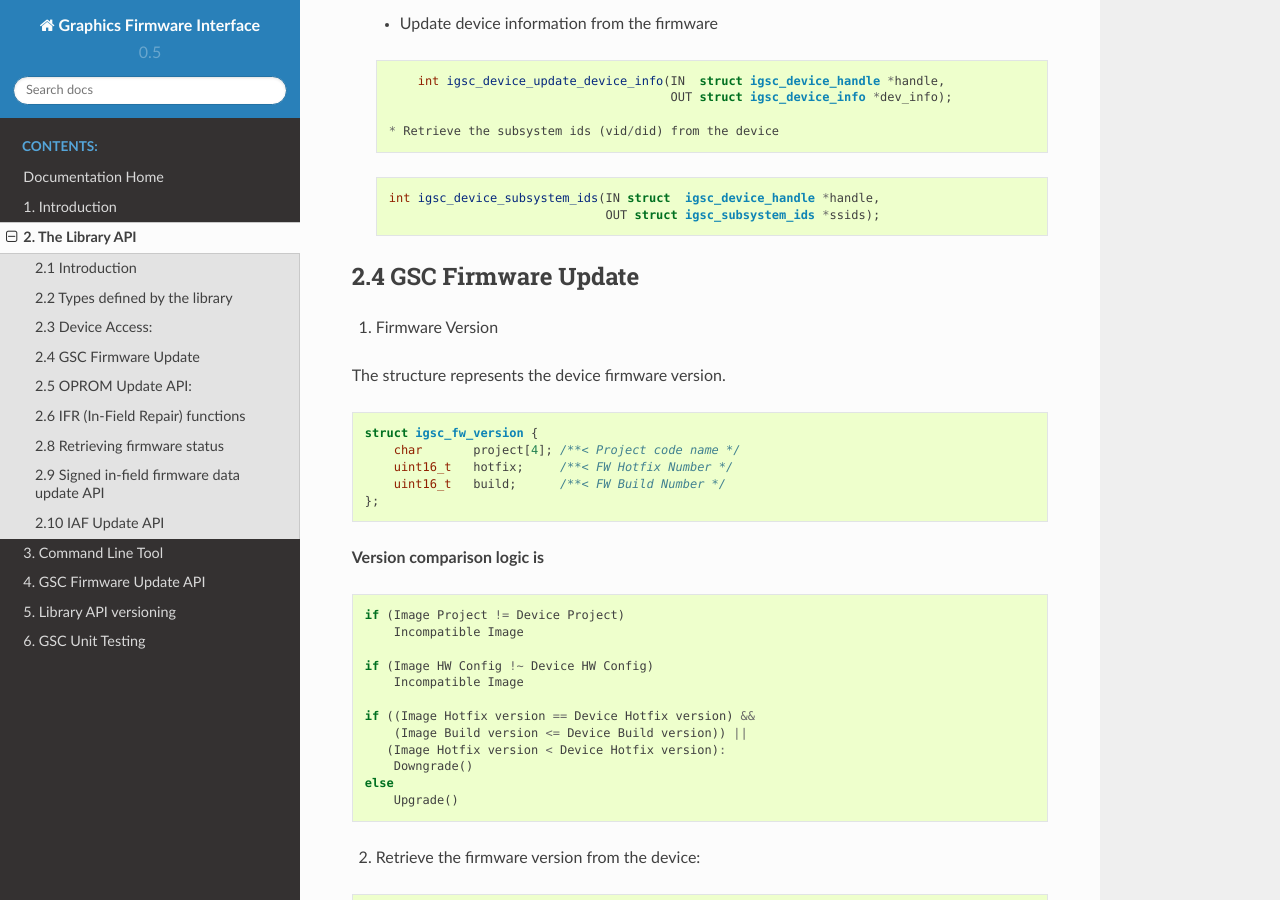
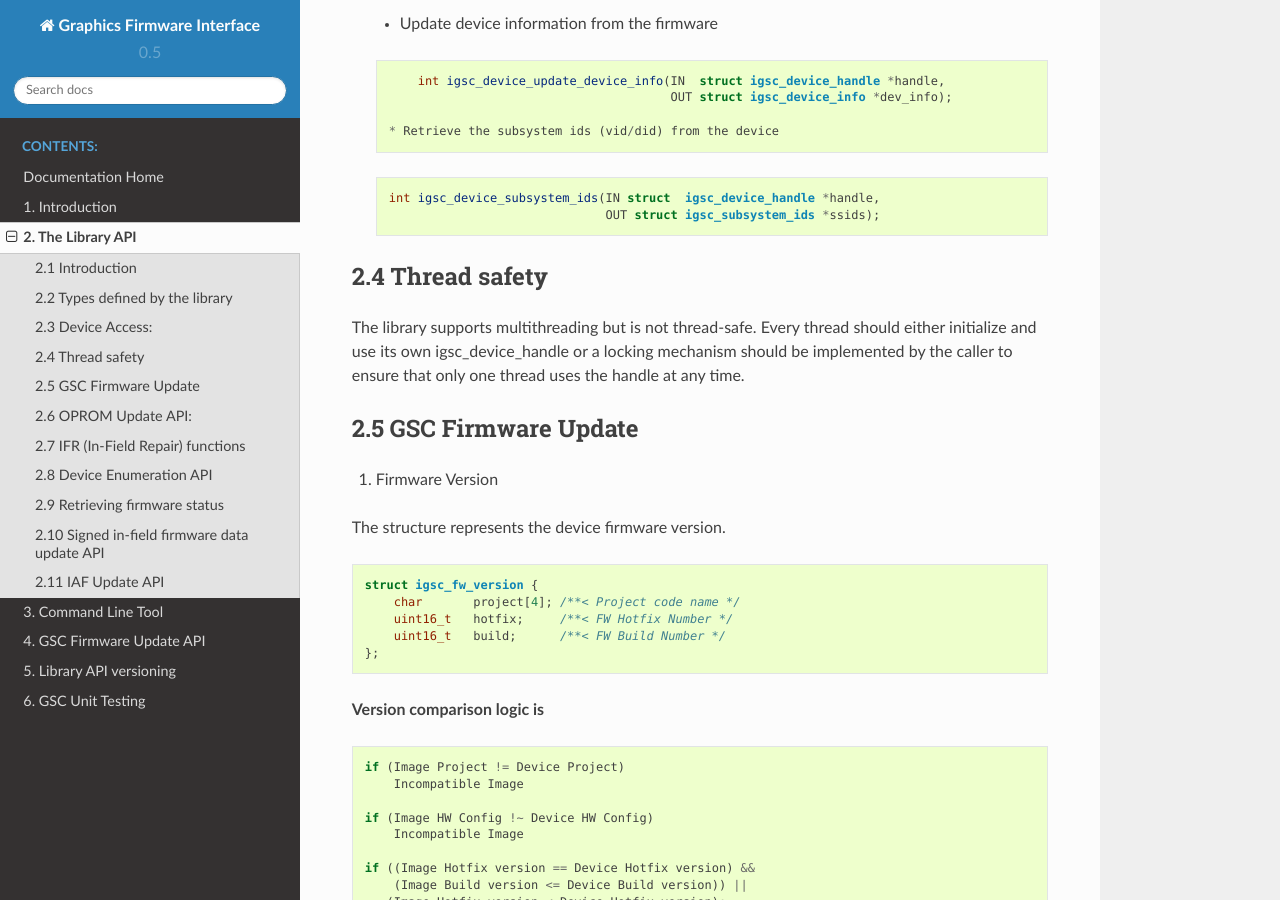
Before and after one commit to intel/igsc, a Sphinx documentation site: the page built from doc/igsc_api.rst, in a window 1280 px wide and 900 px high, scrolled down 3201 px. Built offline with Sphinx 7.4.7 and the Read the Docs theme 2.0.0, drawn with Linux system fonts in a browser that asks for light colours; formulas are drawn with MathJax 3; some of the changed text lies outside the part shown.

Commit message:
igsc: doc: add info about multithreading support
Clarify multithreading and thread-safeness of the library.

Signed-off-by: Alexander Usyskin <alexander.usyskin@intel.com>

```diff
--- a/doc/igsc_api.rst
+++ b/doc/igsc_api.rst
@@ -190,8 +190,15 @@
                                      OUT struct igsc_subsystem_ids *ssids);
 
 
+2.4 Thread safety
+~~~~~~~~~~~~~~~~~~~~~~~~
 
-2.4 GSC Firmware Update
+The library supports multithreading but is not thread-safe.
+Every thread should either initialize and use its own igsc_device_handle
+or a locking mechanism should be implemented by the caller to ensure
+that only one thread uses the handle at any time.
+
+2.5 GSC Firmware Update
 ~~~~~~~~~~~~~~~~~~~~~~~~
 
 1. Firmware Version
@@ -542,7 +549,7 @@
    uint8_t igsc_oprom_version_compare(const struct igsc_oprom_version *image_ver,
                                       const struct igsc_oprom_version *device_ver);
 
-2.6 IFR (In-Field Repair) functions
+2.7 IFR (In-Field Repair) functions
 ~~~~~~~~~~~~~~~~~~~~~~~~~~~~~~~~~~~
 
   In order to increase the lifetime of the discrete GFX die, there is some redundancy added to it.
@@ -934,7 +941,8 @@
                                    OUT uint16_t *failed_dss); /* Number of failed DSS */
 
 
-2.7 Device Enumeration API
+2.8 Device Enumeration API
+~~~~~~~~~~~~~~~~~~~~~~~~~~
 
 The device enumeration API provides access to GSC devices installed on the
 system, utilizing underlying system level enumeration API. It is less
@@ -1171,7 +1179,7 @@
                                    IN  igsc_progress_func_t progress_f,
                                    IN  void *ctx);
 
-2.10 IAF Update API
+2.11 IAF Update API
 ~~~~~~~~~~~~~~~~~~
 Intel Accelerator Fabric Platform Specific Configuration (PSC) update is
 done as a blob, without parsing the image and with zero metadata.
```
Also changed, not shown: other parts of doc/igsc_api.rst (+3 -3 lines).
